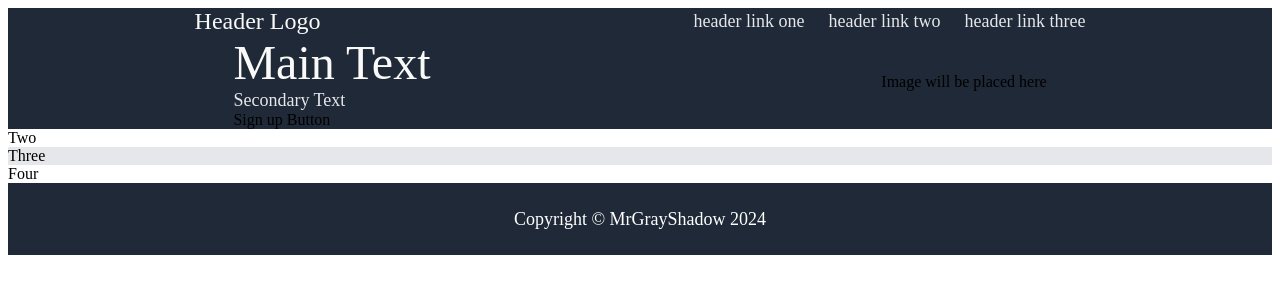
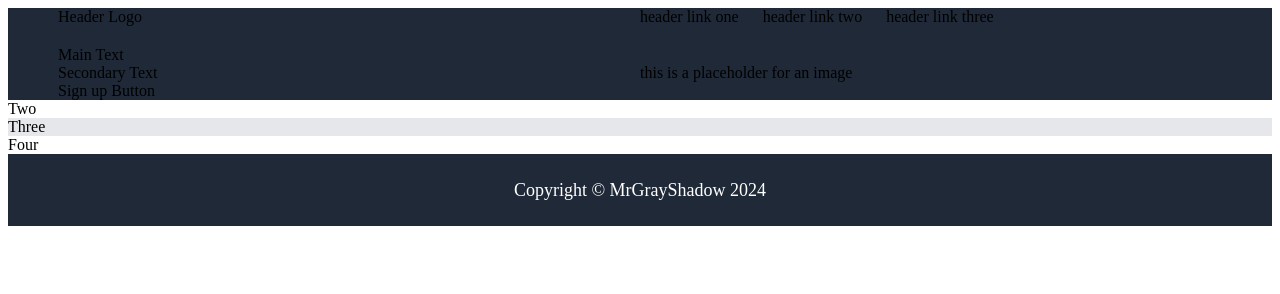
Before and after one commit to MrGrayShadow/02-project-landing-page, a plain HTML site: page index.html in a window 1280 px wide. Drawn offline with Linux system fonts and the light colour scheme.

Commit message:
Combine header and section one
Combined the header and section one into the same flexbox.  This should make aligning the elements easier by using flex-wrap.

```diff
--- a/index.html
+++ b/index.html
@@ -8,30 +8,26 @@
     </head>
 
     <body>
-        <div class="header">
-            <div class="logo">Header Logo</div>
-            <div class="links">
+        <div class="section one">
+            <div class="item logo">Header Logo</div>
+            <div class="item links">
                 <ul>
                     <li>header link one</li>
                     <li>header link two</li>
                     <li>header link three</li>
                 </ul>
             </div>
+            <div class="item hero">
+                <div class="item main-text">Main Text</div>
+                <div class="item secondary-text">Secondary Text</div>
+                <div class="item button">Sign up Button</div>
+            </div>
+            <div class="item image">this is a placeholder for an image</div>
         </div>
 
-        <div class="content">
-            <div class="one">
-                <div class="hero">
-                    <div class="main-text">Main Text</div>
-                    <div class="secondary-text">Secondary Text</div>
-                    <div class="button">Sign up Button</div>
-                </div>
-                <div class="image">Image will be placed here</div>
-            </div>
-            <div class="two">Two</div>
-            <div class="three">Three</div>
-            <div class="four">Four</div>
-        </div>
+        <div class="section two">Two</div>
+        <div class="section three">Three</div>
+        <div class="section four">Four</div>
 
         <div class="footer">Copyright &copy; MrGrayShadow 2024</div>
     </body>
--- a/style.css
+++ b/style.css
@@ -2,24 +2,17 @@
     display: flex;
     flex-direction: column;
 }
-
-.header {
+/*
+.logo {
     display: flex;
-    justify-content: space-around;
-    align-items: center;
-    font-size: 24px;
-    background-color: #1F2937;
-}
-
-.logo {
     color: #F9FAF8;
 }
 
 .links {
+    display: flex;
     color: #E5E7EB;
-    align-items: flex-end;
     font-size: 18px;
-}
+} */
 
 ul {
     display: flex;
@@ -29,25 +22,35 @@ ul {
     gap: 24px;
 }
 
-.content {
+.section.one {
     display: flex;
-    flex-direction: column;
-    flex: 1;
-}
-
-.one {
-    display: flex;
+    flex-wrap: wrap;
     justify-content: space-around;
     align-items: center;
     background-color: #1F2937;
+    padding: 0px 50px;
 }
+
+.item {
+    flex: 1 0 50%;
+}
+
+.logo,
+.links {
+    padding-bottom: 20px;
+}
+/* .one {
+    display: flex;
+    flex-wrap: wrap;
+    flex: 1;
+    background-color: #1F2937;
+} */
 
 .three {
     background-color: #E5E7EB;
 }
 
-.main-text {
-    display: flex;
+/* .main-text {
     font-size: 48px;
     font-weight: extra-bold;
     color: #F9FAF8;
@@ -59,8 +62,14 @@ ul {
 }
 
 .image {
-    display: flex;
-}
+    justify-content: center;
+    align-items: center;
+    height: 200px;
+    width: 500px;
+    background-color: gray;
+    color: white;
+    margin: 24px;
+} */
 
 .footer {
     display: flex;
```
